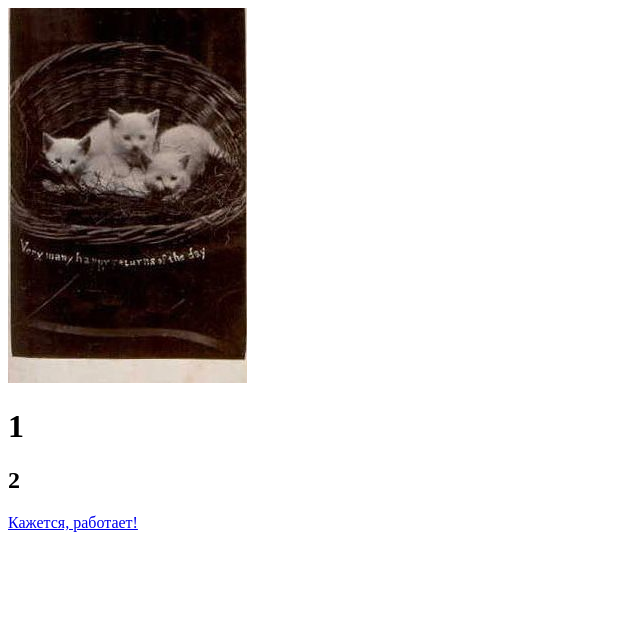
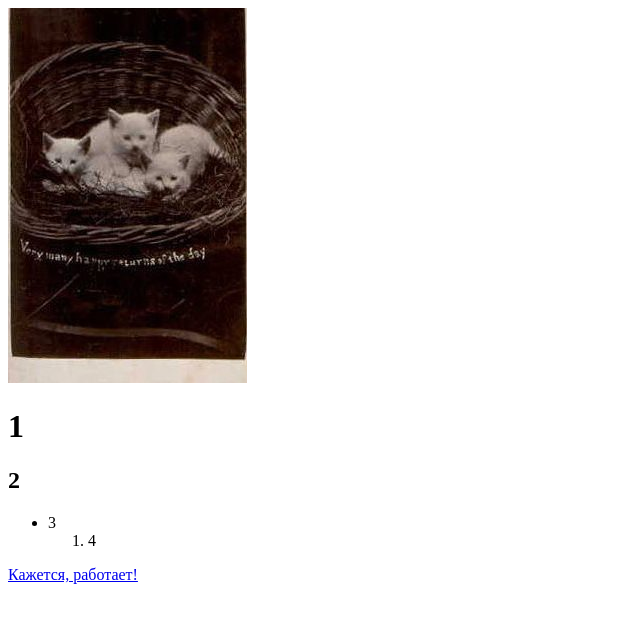
Before and after one commit to qvukoi/qvukoi.github.io, a plain HTML site: page index.html in a window 1280 px wide. Shown: the whole page, without its empty margins (0-640 px from the left). Drawn offline with Linux system fonts and the light colour scheme.

Commit message:
Thu, Jun 22, 2023, 10:36 PM +07:00

```diff
--- a/index.html
+++ b/index.html
@@ -8,6 +8,12 @@
         <img src="./V8JWM5Ol.png">
         <h1>1</h1>
         <h2>2</h2>
+        <ul>
+            <li>3</li>
+            <ol>
+                <li>4</li>
+            </ol>
+        </ul>
         <p>
             <a href="https://www.youtube.com/watch?v=YRNyamyBOIQ">Кажется, работает!</a>
         </p>
```
